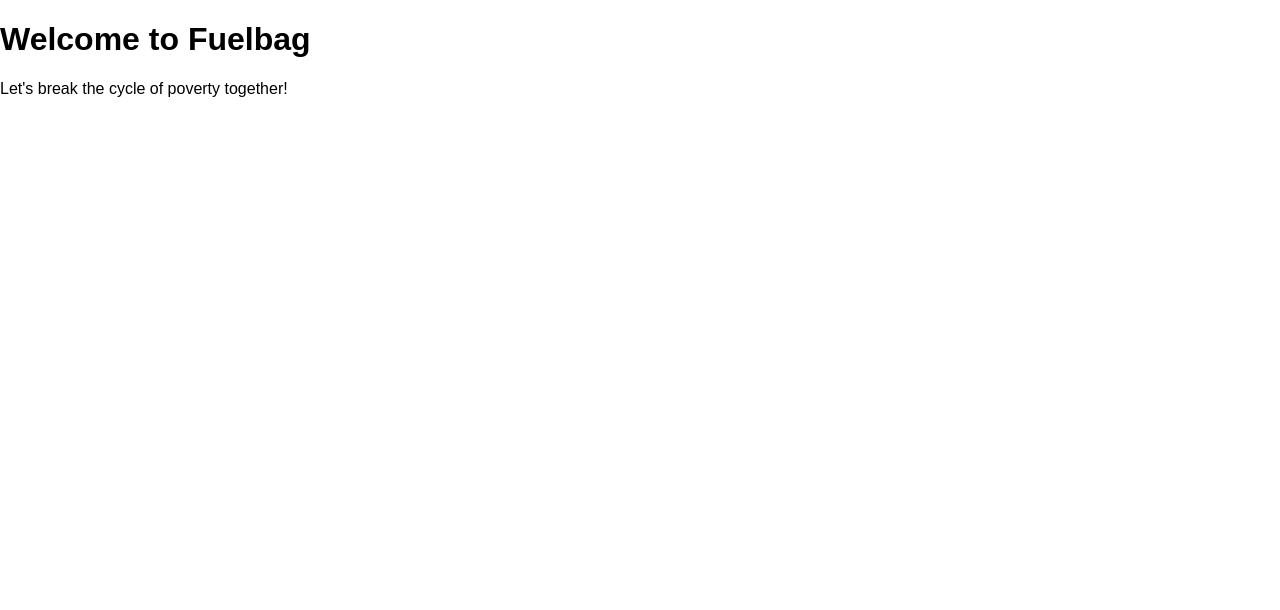
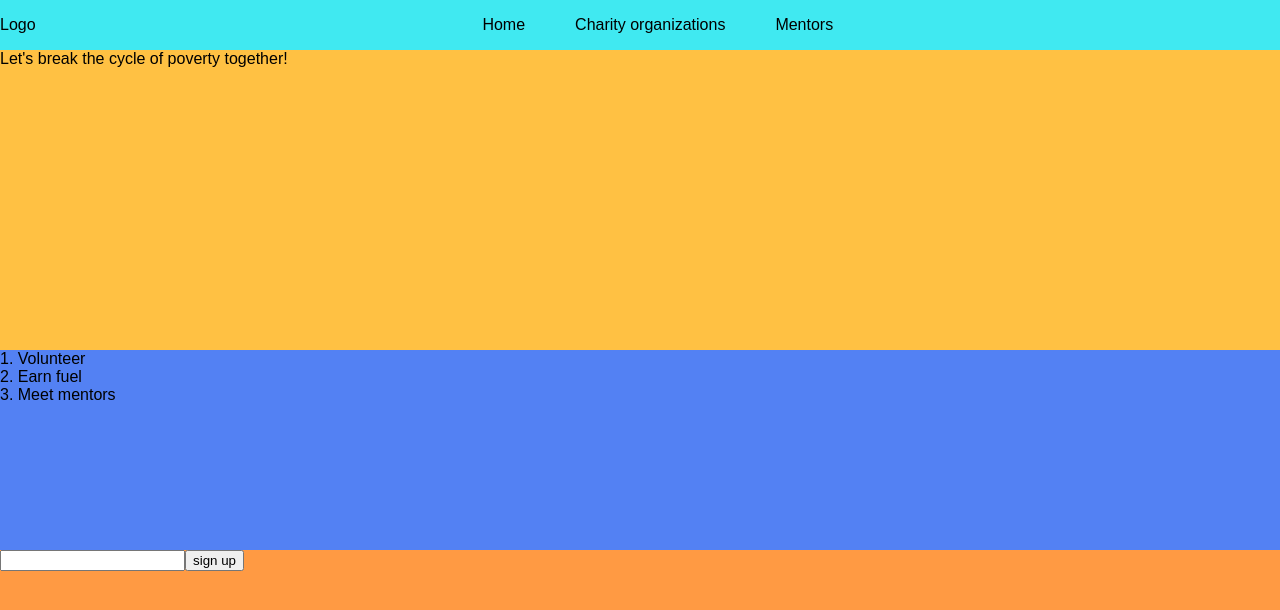
Before and after one commit to humble92/fuelbag, a React (Create React App) app: page / in a window 1280 px wide. Shown: the top 610 px of the page. Built offline with nearby package versions, Linux system fonts and the light colour scheme.

Commit message:
add some styles

```diff
--- a/src/App/App.js
+++ b/src/App/App.js
@@ -1,13 +1,14 @@
 import React from 'react'
+import Header from './Header'
+import Home from './Home'
 
 const App = () => (
-  <div>
-    <header>
-      <h1>Welcome to Fuelbag</h1>
-    </header>
-    <p>
-      Let's break the cycle of poverty together!
-    </p>
+  <div style={{
+    backgroundColor: '#FF9A43',
+    height: '100vh',
+  }}>
+    <Header />
+    <Home />
   </div>
 )
 
--- /dev/null
+++ b/src/App/Header.js
@@ -0,0 +1,30 @@
+import React from 'react'
+
+export default () => (
+  <div style={{
+    backgroundColor: '#40E9F1',
+    display: 'flex',
+    alignItems: 'center',
+    width: '100%',
+    height: 50,
+  }}>
+    <div>Logo</div>
+    <div style={{
+      display: 'flex',
+      width: '100%',
+      justifyContent: 'center',
+    }}>
+      <div>Home</div>
+      <div style={{
+        paddingLeft: 50,
+      }}>
+        Charity organizations
+      </div>
+      <div style={{
+        paddingLeft: 50,
+      }}>
+        Mentors
+      </div>
+    </div>
+  </div>
+)
--- /dev/null
+++ b/src/App/Home.js
@@ -0,0 +1,22 @@
+import React from 'react'
+
+export default () => (
+  <div>
+    <div style={{
+      backgroundColor: '#FFC143',
+      height: 300,
+    }}>Let's break the cycle of poverty together!</div>
+    <div style={{
+      backgroundColor: '#5381F3',
+      height: 200,
+    }}>
+      <div>1. Volunteer</div>
+      <div>2. Earn fuel</div>
+      <div>3. Meet mentors</div>
+    </div>
+    <div>
+      <input type="text" />
+      <button>sign up</button>
+    </div>
+  </div>
+)
```
